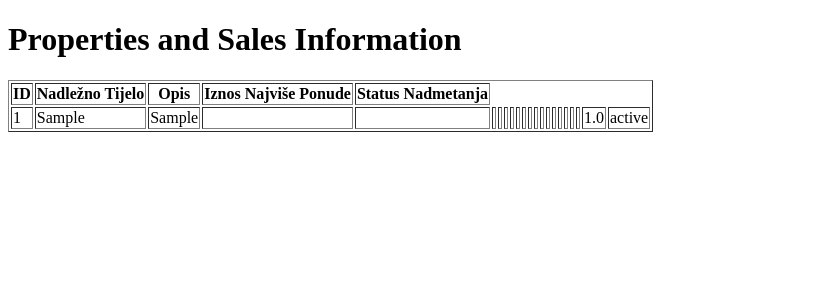
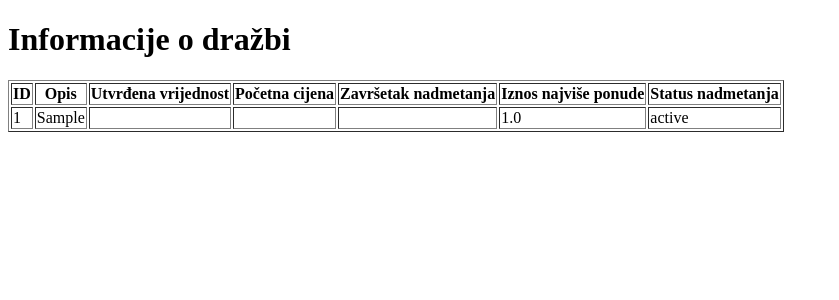
Before and after one commit to senf-f/ponip_prikaz, a Flask app: page / in a window 1280 px wide. Shown: the top 300 px of the page, without its empty margins (0-839 px from the left). Run offline with Flask 3, Linux system fonts and the light colour scheme; tables that the repository leaves empty hold one stand-in row (values such as "Sample post").

Commit message:
Removed unneeded columns

```diff
--- a/templates/index.html
+++ b/templates/index.html
@@ -3,43 +3,30 @@
 <head>
     <meta charset="UTF-8">
     <meta name="viewport" content="width=device-width, initial-scale=1.0">
-    <title>Properties and Sales Info</title>
+    <title>Informacije o dražbi</title>
 </head>
 <body>
-    <h1>Properties and Sales Information</h1>
+    <h1>Informacije o dražbi</h1>
     <table border="1">
         <thead>
             <tr>
                 <th>ID</th>
-                <th>Nadležno Tijelo</th>
                 <th>Opis</th>
-                <th>Iznos Najviše Ponude</th>
-                <th>Status Nadmetanja</th>
+                <th>Utvrđena vrijednost</th>
+                <th>Početna cijena</th>
+                <th>Završetak nadmetanja</th>
+                <th>Iznos najviše ponude</th>
+                <th>Status nadmetanja</th>
             </tr>
         </thead>
         <tbody>
             {% for row in data %}
             <tr>
                 <td>{{ row.id }}</td>
-                <td>{{ row.nadlezno_tijelo }}</td>
                 <td>{{ row.opis }}</td>
-                <td>{{ row.vrsta_predmeta }}</td>
-                <td>{{ row.opseg_imovine }}</td>
                 <td>{{ row.utvrdjena_vrijednost }}</td>
-                <td>{{ row.napomena_uz_detalje }}</td>
-                <td>{{ row.broj_drazbe }}</td>
-                <td>{{ row.datum_odluke }}</td>
-                <td>{{ row.datum_pocetka }}</td>
-                <td>{{ row.datum_pocetka_nadmetanja }}</td>
                 <td>{{ row.datum_zavrsetka_nadmetanja }}</td>
-                <td>{{ row.ostali_uvjeti_prodaje }}</td>
-                <td>{{ row.min_cijena }}</td>
                 <td>{{ row.pocetna_cijena }}</td>
-                <td>{{ row.iznos_drazbenog_koraka }}</td>
-                <td>{{ row.jamcevina }}</td>
-                <td>{{ row.ostali_uvjeti_za_jamcevinu }}</td>
-                <td>{{ row.napomena_uz_uvjete_prodaje }}</td>
-                <td>{{ row.razgledavanje }}</td>
                 <td>{{ row.iznos_najvise_ponude or "N/A" }}</td>
                 <td>{{ row.status_nadmetanja }}</td>
             </tr>
```
